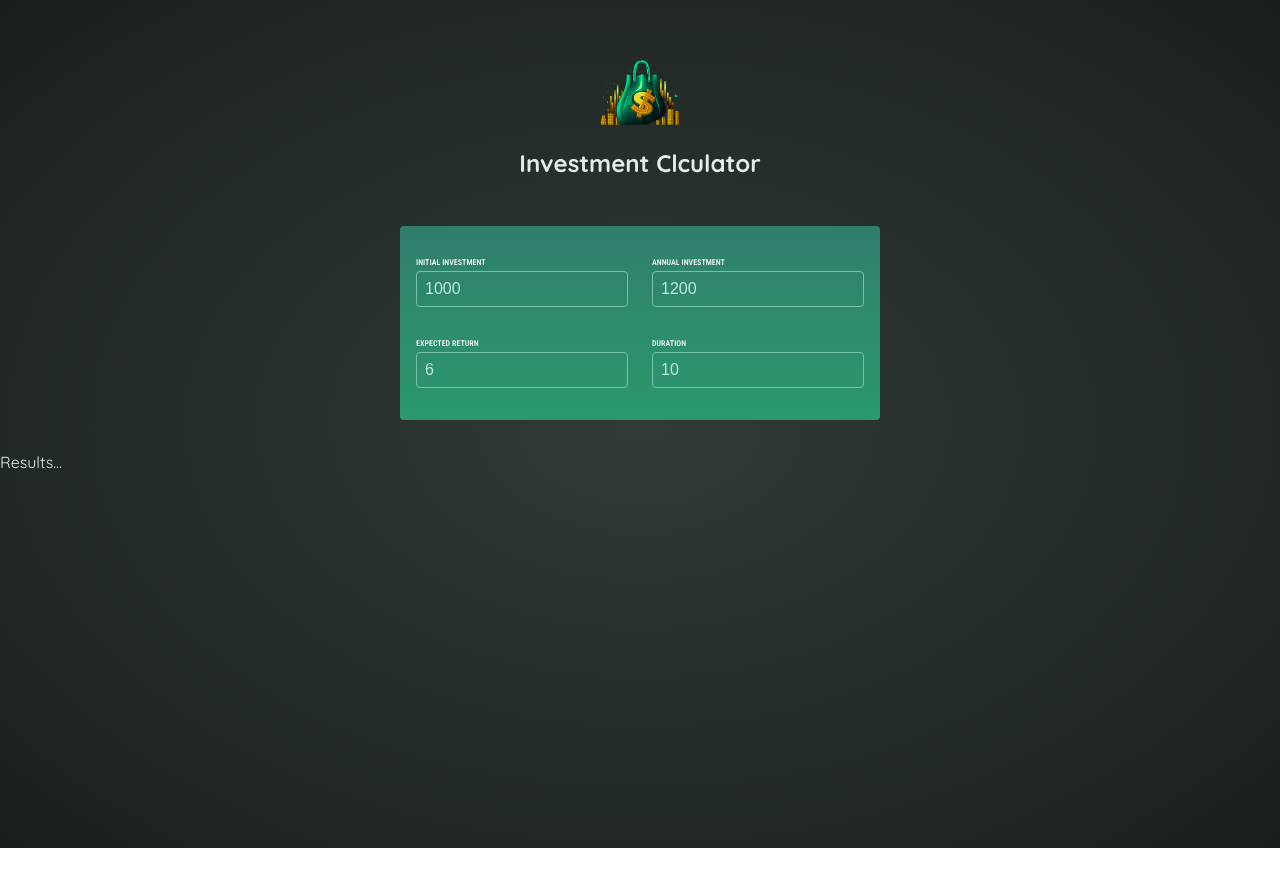
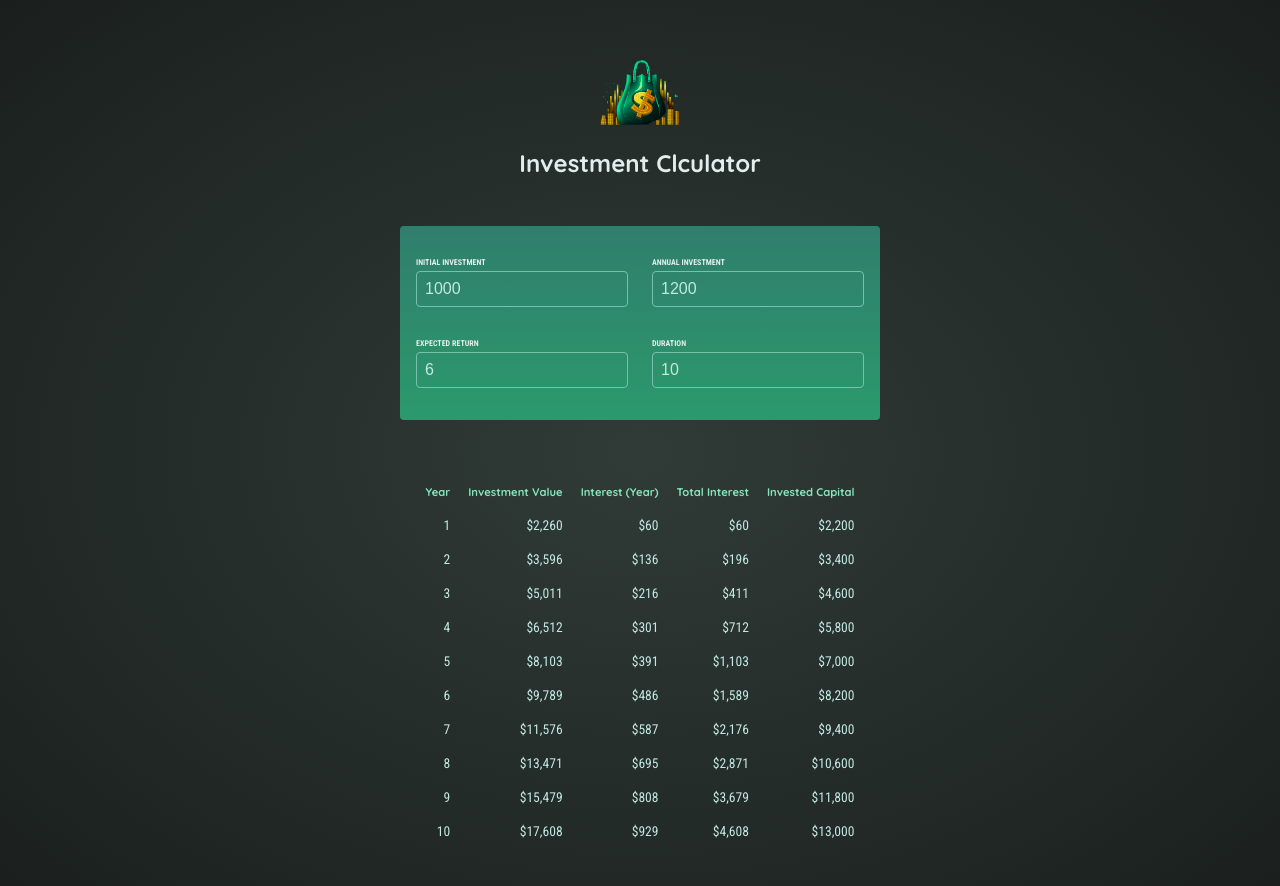
Before and after one commit to Yogi-Choudhary/react-calculator, a React (Vite) app: page / in a window 1280 px wide. Shown: the top 886 px of the page. Before the commit the page ends 848 px from the top, so only its background shows below. Built offline with nearby package versions, Linux system fonts and the light colour scheme.

Commit message:
show a calculate result in page

```diff
--- a/src/components/Results.jsx
+++ b/src/components/Results.jsx
@@ -1,8 +1,34 @@
-import {calculateInvestmentResults} from '../util/investment'
+import {calculateInvestmentResults, formatter} from '../util/investment'
 export default function Results({input}){
   const resultsData = calculateInvestmentResults(input);
-  console.log(resultsData);
+  const initialInvestment = resultsData[0].valueEndOfYear - resultsData[0].interest - resultsData[0].annualInvestment;
+
   return(
-    <p>Results...</p>
+    <table id='result'>
+      <thead>
+        <tr>
+          <th>Year</th>
+          <th>Investment Value</th>
+          <th>Interest (Year)</th>
+          <th>Total Interest</th>
+          <th>Invested Capital</th>
+        </tr>
+      </thead>
+      <tbody>
+        {resultsData.map((yearData) => {
+          const totalInterest = yearData.valueEndOfYear - yearData.annualInvestment * yearData.year - initialInvestment;
+          const totalAmountInvested = yearData.valueEndOfYear - totalInterest;
+          return (
+            <tr key={yearData.year}>
+              <td>{yearData.year}</td>
+              <td>{formatter.format(yearData.valueEndOfYear)}</td>
+              <td>{formatter.format(yearData.interest)}</td>
+              <td>{formatter.format(totalInterest)}</td>
+              <td>{formatter.format(totalAmountInvested)}</td>
+            </tr>
+          );
+        })}
+      </tbody>
+    </table>
   );
 }
```
